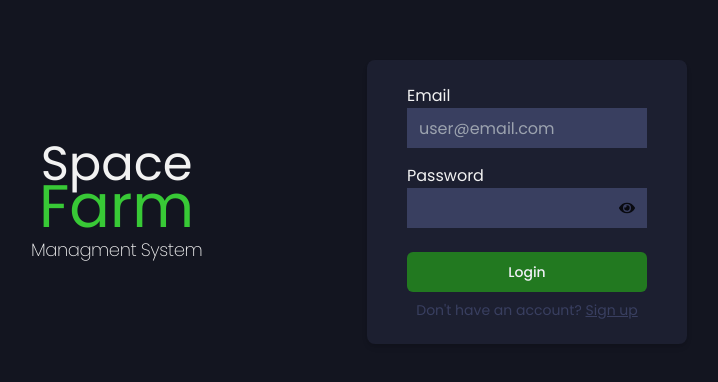
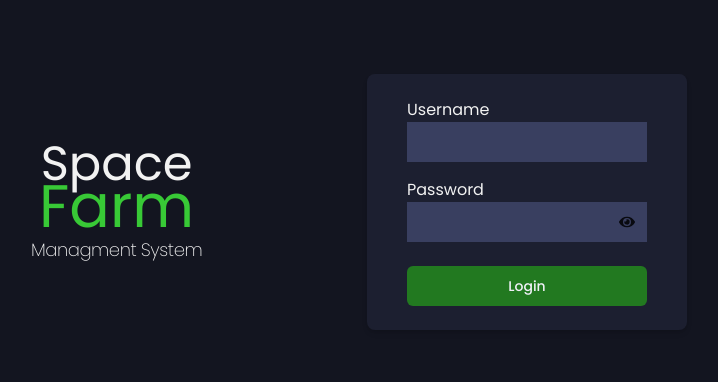
Before and after one commit to Fijalkowskim/Space-Farm-Managment-System, a React (Create React App) app in the folder frontend/: page / in a window 1280 px wide. Shown: the part 198-580 px from the top of the page, without its empty margins (281-999 px from the left). Built offline with nearby package versions, Linux system fonts and the light colour scheme.

Commit message:
Login panel username instead of email

```diff
--- a/frontend/src/components/loginPanel/LoginPanel.jsx
+++ b/frontend/src/components/loginPanel/LoginPanel.jsx
@@ -4,7 +4,7 @@ import { FaEye } from "react-icons/fa";
 import FormInput from "./FormInput";
 import { useUserContext } from "../../context/UserContext";
 function LoginPanel() {
-  const [email, setEmail] = useState("");
+  const [username, setUsername] = useState("");
   const [password, setPassword] = useState("");
   const [showPassword, setShowPassword] = useState(false);
   const { logIn } = useUserContext();
@@ -13,19 +13,18 @@ function LoginPanel() {
       className="flex flex-col gap-4 justify-center items-center py-12 md:py-6 w-full max-w-[20rem] bg-background-800/50 p-10 rounded-lg shadow-md"
       onSubmit={(e) => {
         e.preventDefault();
-        logIn(email, password);
+        logIn(username, password);
       }}
     >
       <div className="relative w-full">
         <FormInput
-          id="email"
-          value={email}
-          setValue={setEmail}
+          id="username"
+          value={username}
+          setValue={setUsername}
           required
           type="text"
-          placeholder="user@email.com"
         >
-          Email
+          Username
         </FormInput>
       </div>
       <div className="relative w-full">
@@ -55,12 +54,6 @@ function LoginPanel() {
         >
           Login
         </button>
-        <div className="mt-2 text-center text-sm text-background-700">
-          Don't have an account?{" "}
-          <NavLink className="underline" to={"/register"}>
-            Sign up
-          </NavLink>
-        </div>
       </div>
     </form>
   );
```
